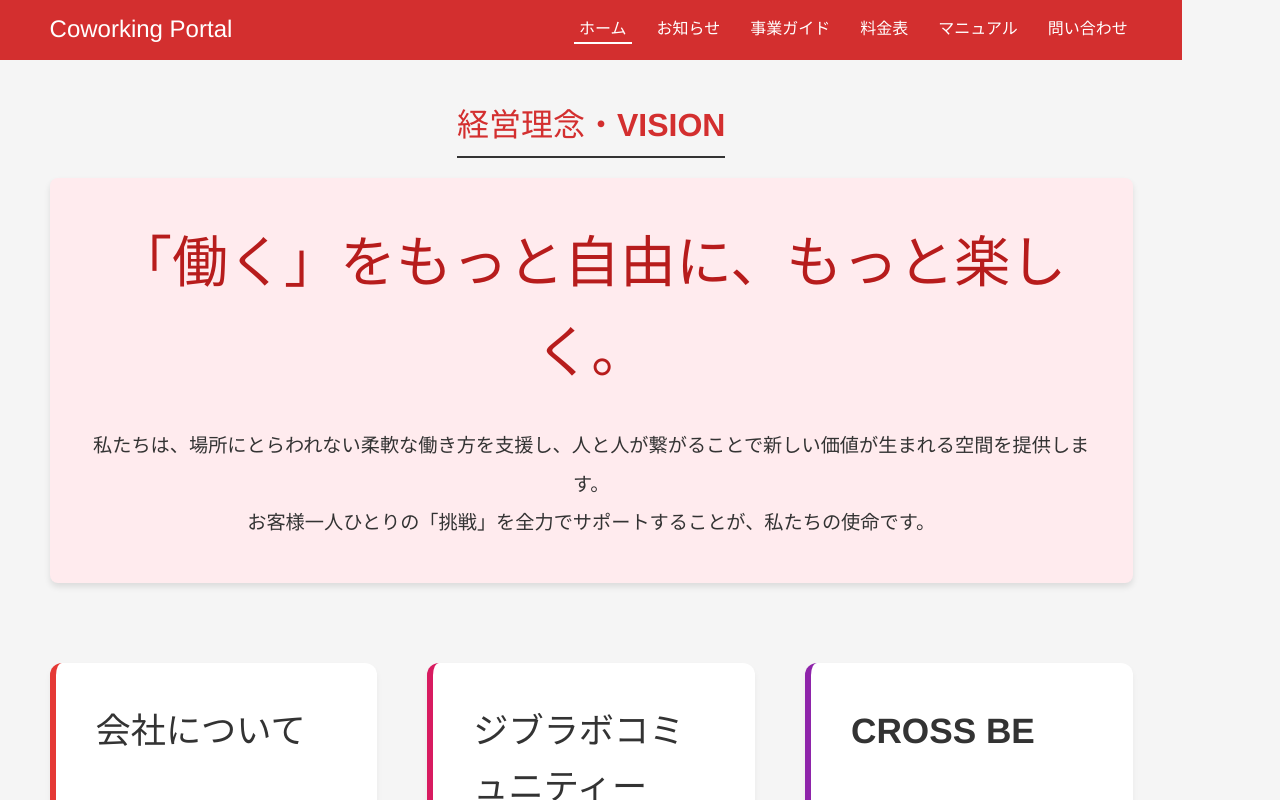
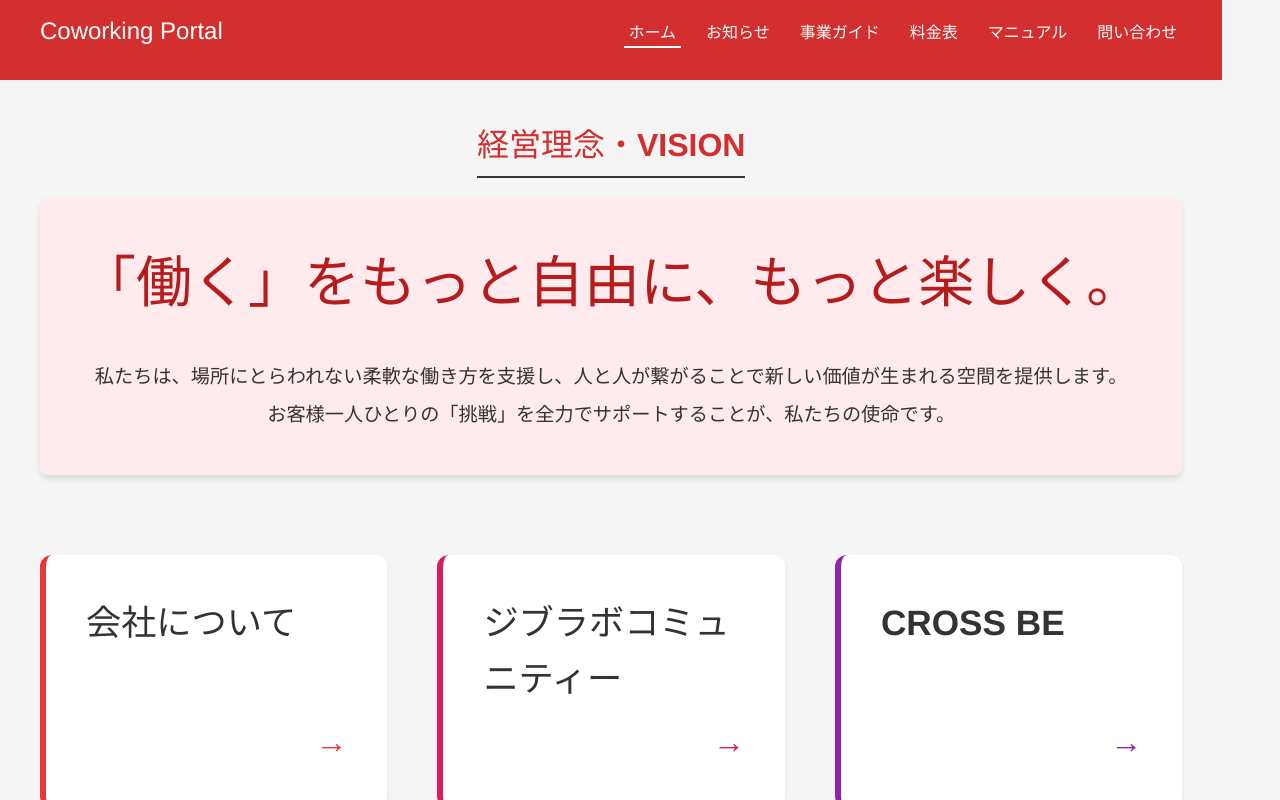
Before and after one commit to shunmum/jibulabo_Company-Portal, a React (Vite) app: page / in a window 1280 px wide. Shown: the top 800 px of the page. Built offline with nearby package versions, Linux system fonts and the light colour scheme.

Commit message:
Refactor: Complete 1920x1080 optimization

```diff
--- a/src/styles/global.css
+++ b/src/styles/global.css
@@ -12,8 +12,10 @@
   /* Light Red for backgrounds/hover */
 
   --font-family: "Helvetica Neue", Arial, "Hiragino Kaku Gothic ProN", "Hiragino Sans", Meiryo, sans-serif;
-  --spacing-unit: 8px;
-  --header-height: 60px;
+  --spacing-unit: 10px;
+  /* Increased from 8px */
+  --header-height: 80px;
+  /* Increased from 60px */
 }
 
 * {
@@ -27,8 +29,8 @@
   background-color: var(--color-gray-light);
   color: var(--color-text);
   line-height: 1.6;
-  font-size: 16px;
-  /* Larger base font size for readability */
+  font-size: 20px;
+  /* Increased base font size for 1920x1080 readability */
 }
 
 a {
@@ -42,10 +44,12 @@
 
 /* Utilities */
 .container {
-  max-width: 95%;
-  /* Responsive width to fill screen and reduce side whitespace */
+  width: 100%;
+  max-width: 1800px;
+  /* Optimized for 1920px screens with margins */
   margin: 0 auto;
-  padding: 0 20px;
+  padding: 0 40px;
+  /* Increased padding */
 }
 
 .text-center {
@@ -53,12 +57,13 @@
 }
 
 .heading-primary {
-  font-size: 2rem;
+  font-size: 2.5rem;
+  /* Increased from 2rem */
   font-weight: bold;
   color: var(--color-main);
-  margin-bottom: 20px;
-  border-bottom: 2px solid var(--color-main);
-  padding-bottom: 10px;
+  margin-bottom: 30px;
+  border-bottom: 3px solid var(--color-main);
+  padding-bottom: 15px;
 }
 
 .heading-secondary {
```
